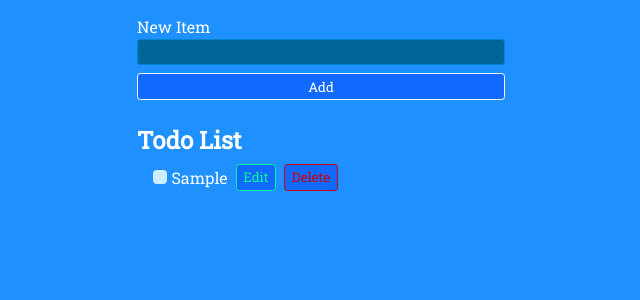
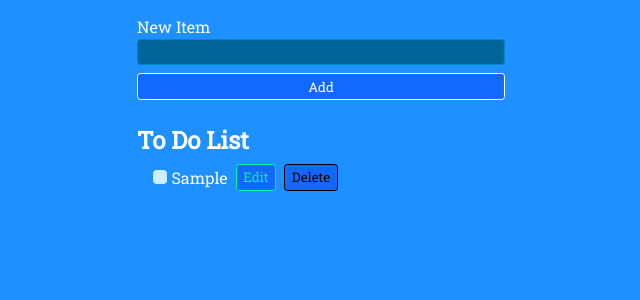
Before and after one commit to vanejan/Planner, a React (Vite) app: page / in a window 1280 px wide. Both pictures are taken after typing "Sample" into the empty fields and a click on the button "Add". Shown: the top 300 px of the page, without its empty margins (319-959 px from the left). Built offline with nearby package versions, Linux system fonts and the light colour scheme.

Commit message:
Updated styling

```diff
--- a/App.jsx
+++ b/App.jsx
@@ -136,7 +136,7 @@ export default function App() {
         * down data from addTodo.
         */}
       <NewTodoForm onSubmit={addTodo} />
-      <h1 className="header">Todo List</h1>
+      <h1 className="header">To Do List</h1>
       {/* Render TodoList */}
       <TodoList todos={todos} toggleTodo={toggleTodo} deleteTodo={deleteTodo} updateTodo={updateTodo} />
     </>
--- a/styles.css
+++ b/styles.css
@@ -40,8 +40,10 @@ body {
 }
 
 .btn.btn-danger {
-  border: 1px solid hsl(0, 100%, 40%);
-  color: hsl(0, 100%, 40%);
+  /*border: 1px solid hsl(0, 100%, 40%);*/
+  border: 1px solid rgb(0,0,0);
+  /*color: hsl(0, 100%, 40%);*/
+  color: rgb(0,0,0);
 }
 
 .btn.btn-danger:hover,
@@ -56,7 +58,7 @@ body {
 
 .btn.btn-edit:hover,
 .btn.btn-edit:focus-visible {
-  background: hsla(120, 100%, 40%, 0.2);
+  background: hsl(120, 100%, 40%, 0.2);
 }
 
 .new-item-form input {
@@ -130,7 +132,7 @@ label.checkbox :hover + span {
 }
 
 label.checkbox :checked + span {
-  background: hsl(200, 100%, 40%);
+  background: hsl(200, 100%, 30%);
 }
 
 label.checkbox :checked + span:before {
@@ -148,5 +150,5 @@ label.checkbox :checked + span:before {
  * the .text-after div after the checkbox
  */
 label.checkbox :checked ~ .text-after {
-  color: hsl(200, 20%, 40%);
+  color: hsl(360, 100%, 100%, 0.35);
 }
```
